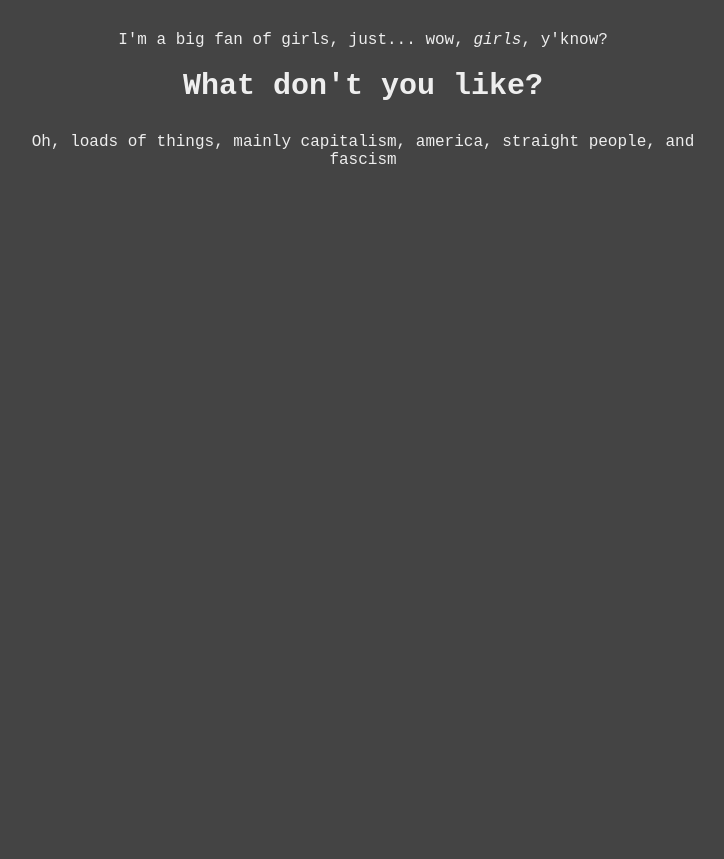
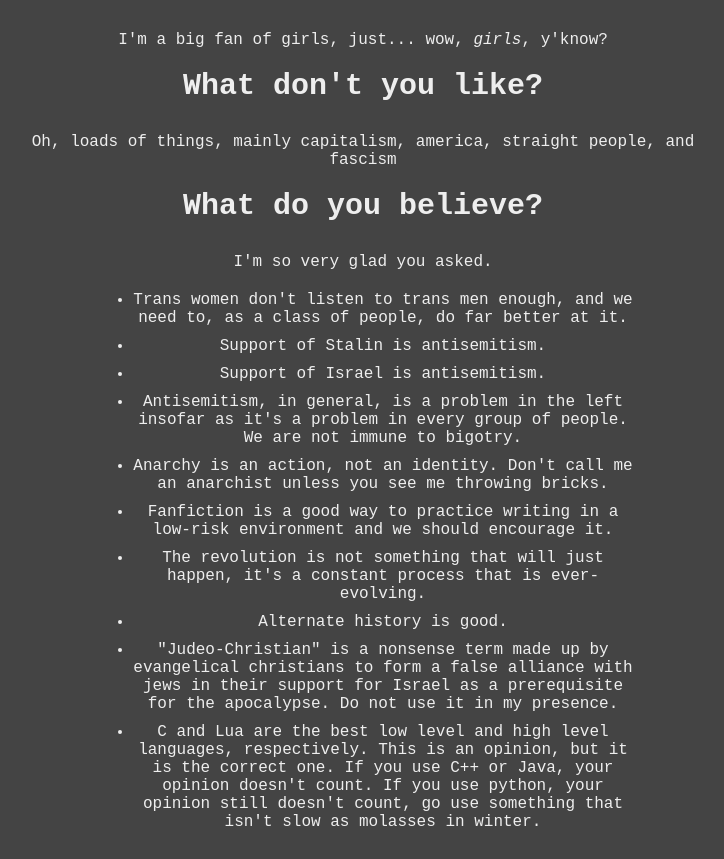
Before and after one commit to nonbinarynarcho/nonbinarynarcho.github.io, a plain HTML site: page index.html in a window 1280 px wide. Shown: the part 511-1370 px from the top of the page, without its empty margins (277-1001 px from the left). Before the commit the page ends 800 px from the top, so only its background shows below. Drawn offline with Linux system fonts and the light colour scheme.

Commit message:
Added list of beliefs

```diff
--- a/index.html
+++ b/index.html
@@ -35,6 +35,24 @@
   a{
       color : hotpink
   }
+  li{
+      max-width : 500px;
+      margin : auto;
+      text-align : center;
+      padding-bottom : 10px;
+      font-family : monospace;
+      font-size : 16px;
+      color : #eeeeee;
+  }
+  ul{
+      max-width : 500px;
+      margin : auto;
+      text-align : center;
+      padding-bottom : 10px;
+      font-family : monospace;
+      font-size : 16px;
+      color : #eeeeee;
+  }
   </style>
   <body style=background-color:#444444>
     <h1 class="wid">Ashe Leigh Cooper's personal website.</h1>
@@ -57,5 +75,32 @@
      <h2 class="wid">What don't you like?</h2>
      <p class="wid">Oh, loads of things, mainly capitalism, america, straight
      people, and fascism</p>
+     <h2 class="wid"> What do you believe? </h2>
+     <p class="wid"> I'm so very glad you asked.</p>
+     <ul>
+        <li>Trans women don't listen to trans men enough, and we need to, as
+        a class of people, do far better at it.</li>
+        <li>Support of Stalin is antisemitism.</li>
+        <li>Support of Israel is antisemitism.</li>
+        <li>Antisemitism, in general, is a problem in the left insofar as
+        it's a problem in every group of people.  We are not immune to
+        bigotry.</li>
+        <li>Anarchy is an action, not an identity.  Don't call me an
+        anarchist unless you see me throwing bricks.</li>
+        <li>Fanfiction is a good way to practice writing in a low-risk
+        environment and we should encourage it.</li>
+        <li>The revolution is not something that will just happen, it's a
+        constant process that is ever-evolving.</li>
+        <li>Alternate history is good.</li>
+        <li>"Judeo-Christian" is a nonsense term made up by evangelical
+        christians to form a false alliance with jews in their support for
+        Israel as a prerequisite for the apocalypse.  Do not use it in my
+        presence.</li>
+        <li>C and Lua are the best low level and high level languages,
+        respectively.  This is an opinion, but it is the correct one.  If
+        you use C++ or Java, your opinion doesn't count.  If you use python,
+        your opinion still doesn't count, go use something that isn't slow as
+        molasses in winter.</li>
+    </ul>
   </body>
 </html>
```
Also changed, not shown: templates/blank_page.html (added, +49 -0 lines).
